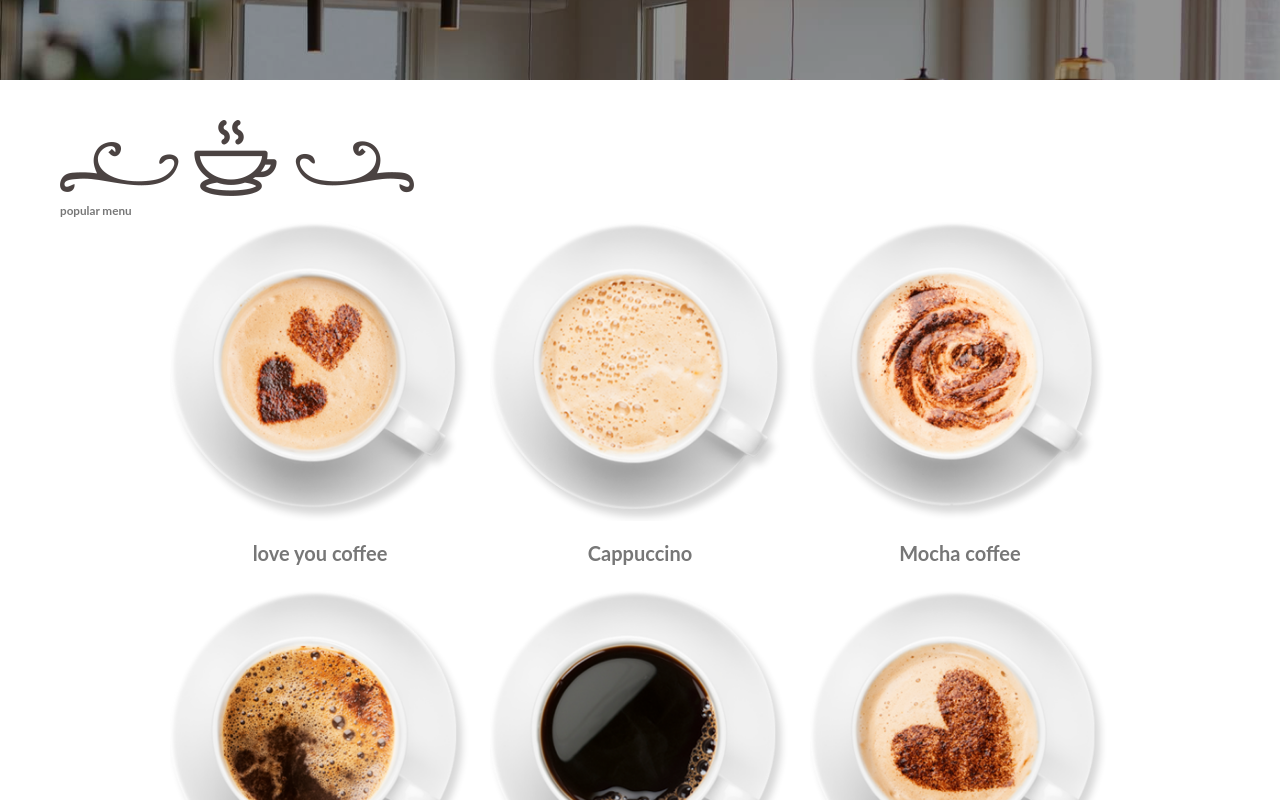
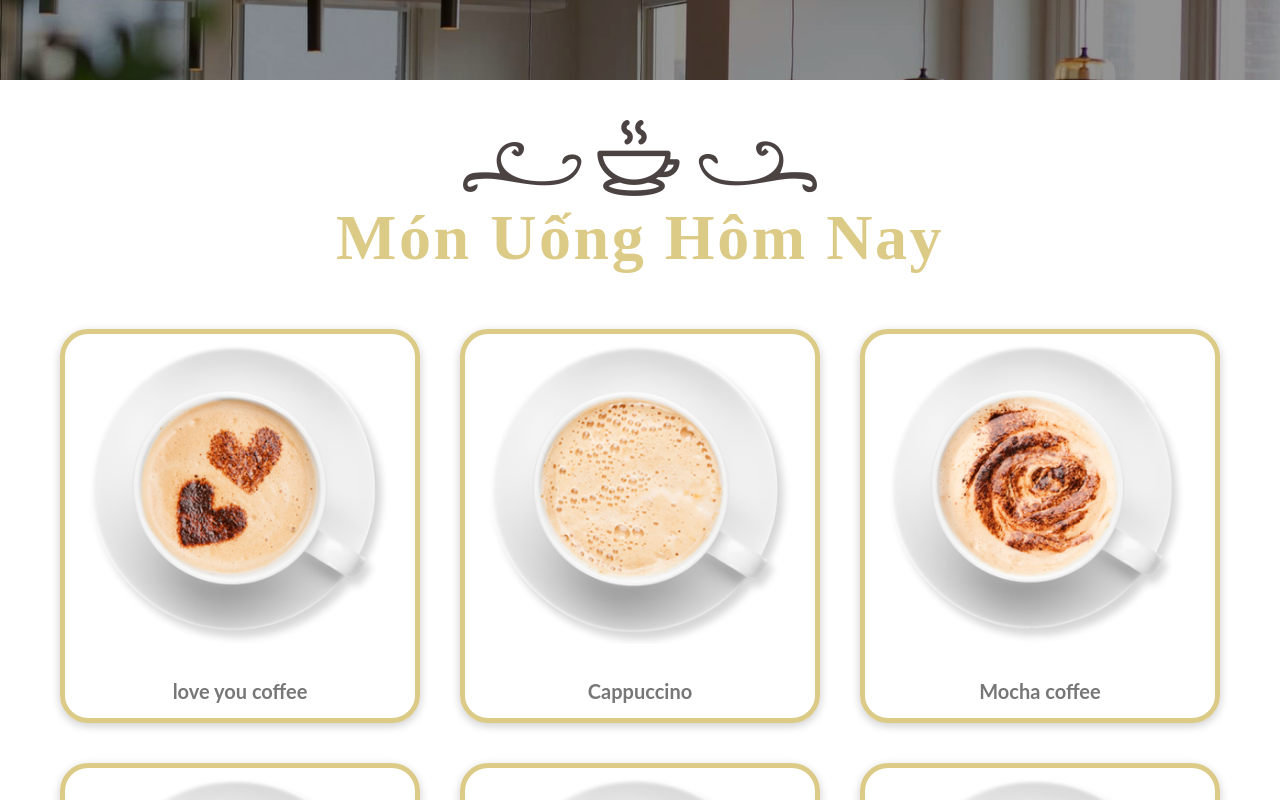
Before and after one commit to ledinhthachquang/coffee-web, a React (Create React App) app in the folder my-app/: page / in a window 1280 px wide. Shown: the part 920-1720 px from the top of the page. Built offline with nearby package versions, Linux system fonts and the light colour scheme.

Commit message:
newest_version_order_section

```diff
--- a/my-app/src/App.js
+++ b/my-app/src/App.js
@@ -13,7 +13,6 @@ function App() {
       <Header/>
       <Order/>
       <Gallery/>
-
       <Intro/>
       <Footer/>
     </div>
--- a/my-app/src/components/Order/Order.css
+++ b/my-app/src/components/Order/Order.css
@@ -2,12 +2,35 @@
     height: 100vh;
     background-color: var(--color-white);
 }
+.headtext__cormorant{
+   font-family: var(--font-base);
+   color: var(--color-golden);
+   font-size: 64px;
+   line-height: 83.2px;
+   letter-spacing: 0.04em;
+   text-transform: capitalize;
+   margin-bottom: 5rem;
+}
+.heading{
+   display: flex;
+   flex-direction: column;
+   justify-content: center;
+   align-items: center;
+   margin: auto;
+}
+.app__menu .app__card{
+   border: 5px solid var(--color-golden);
+    border-radius: 28px;
+    box-shadow: 0 3px 10px rgb(0,0,0,0.2);
+    padding: 1rem;
+}
 .app__menu .box-container{
     display: grid;
-    grid-template-columns: repeat(auto-fit, 30rem);
-    gap:2rem;
+    grid-template-columns: repeat(3,1fr);
     align-items: flex-start;
     justify-content: center;
+    margin: auto;
+    gap : 4rem;
  }
 
  .app__menu .box-container .box{
@@ -15,11 +38,30 @@
  }
 
  .app__menu .box-container .box img{
-    width: 100%;
-    margin-bottom: 1rem;
+    width: 30rem;
+    margin-bottom: 2.5rem;
  }
 
  .app__menu .box-container .box h3{
     font-size: 2rem;
     color:var(--black);
  }
+
+
+@media screen and (min-width: 2000px) {
+   .app__menu .box-container .box img {
+       width: 210px;
+   }
+}
+
+@media screen and (max-width: 1150px) {
+   .app__menu .box-container .box img {
+      width: 110px;
+  }
+}
+
+@media screen and (max-width: 650px) {
+   .app__menu .box-container .box img {
+      width: 110px;
+  }
+}
--- a/my-app/src/components/Order/Order.jsx
+++ b/my-app/src/components/Order/Order.jsx
@@ -4,43 +4,50 @@ import images from '../../constants/images'
 const Order = () => {
   return (
     <div className='app__menu section__padding'>
-        <div class="heading">
+        <div class="heading ">
         <img src={images.hd} alt="" />
-      <h3>popular menu</h3>
+             <h3 className='headtext__cormorant'>Món uống hôm nay</h3>
          </div>
 
    <div class="box-container">
 
+    <div className='app__card'>
     <div class="box">
          <img src={images.m1} alt=""/>
          <h3>love you coffee</h3>
       </div>
+    </div>
 
+    <div className='app__card'>
     <div class="box">
          <img src={images.m2} alt=""/>
          <h3>Cappuccino</h3>
       </div>
-
+    </div>
+    <div className='app__card'>
     <div class="box">
          <img src={images.m3} alt=""/>
          <h3>Mocha coffee</h3>
       </div>
-
+    </div>
+    <div className='app__card'>
     <div class="box">
          <img src={images.m4} alt=""/>
          <h3>Frappuccino</h3>
       </div>
-
+    </div>
+    <div className='app__card'>
     <div class="box">
          <img src={images.m5} alt=""/>
          <h3>black coffee</h3>
       </div>
-
+    </div>
+    <div className='app__card'>
     <div class="box">
          <img src={images.m6} alt=""/>
          <h3>love heart coffee</h3>
       </div>
-
+    </div>
    </div>
     </div>
   )
--- a/my-app/src/components/Products/content.html
+++ b/my-app/src/components/Products/content.html
@@ -3,7 +3,7 @@
   <head>
     <meta charset="utf-8">
     <meta name="viewport" content="width=device-width">
-    <link href="main.css" rel="stylesheet" type="text/css">
+    <link href="content.css" rel="stylesheet" type="text/css">
   </head>
 
   <body>
```
Lines whose indentation alone changed are shown as unchanged.
